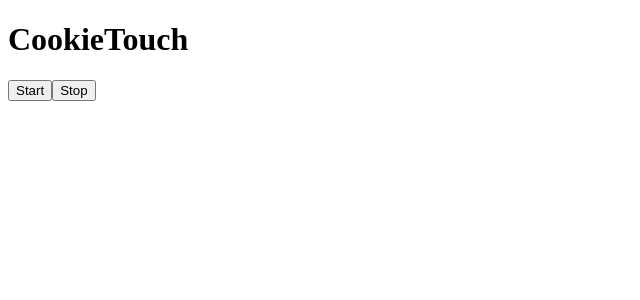
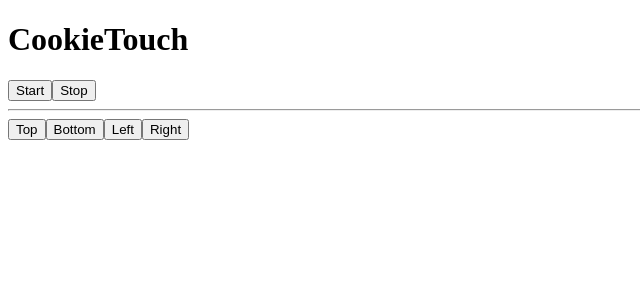
Before and after one commit to Lenon03/cookietouch, a React app: page / in a window 1280 px wide. Shown: the top 300 px of the page, without its empty margins (0-640 px from the left). Built offline with nearby package versions, Linux system fonts and the light colour scheme; no server answers; the HTML template or start-up script is replaced by a standard one.

Commit message:
Added buttons for testing movements

```diff
--- a/src/cookie/frames/BasicFrame.ts
+++ b/src/cookie/frames/BasicFrame.ts
@@ -1,5 +1,4 @@
 import Account from "../Account";
-import { MapChangeDirections } from "../game/managers/movements/MapChangeDirections";
 import { ChatChannelsMultiEnum } from "../protocol/enums/ChatChannelsMultiEnum";
 
 export default class BasicFrame {
@@ -63,9 +62,6 @@ export default class BasicFrame {
        }
     }
     console.log("(" + channel + ") [" + data.senderName + "] : " + data.content);
-
-    const res = account.game.managers.movements.changeMap(MapChangeDirections.Left);
-    console.log("Movement Results: ", res);
   }
 
   private async HandleChatServerWithObjectMessage(account: Account, data: any) {
--- a/src/renderer/components/App.tsx
+++ b/src/renderer/components/App.tsx
@@ -1,6 +1,6 @@
 import * as React from "react";
 import Account from "../../cookie/Account";
-import DTConstants from "../../cookie/protocol/DTConstants";
+import { MapChangeDirections } from "../../cookie/game/managers/movements/MapChangeDirections";
 
 export class App extends React.Component<{}, {}> {
 
@@ -18,8 +18,19 @@ export class App extends React.Component<{}, {}> {
         <h1>CookieTouch</h1>
         <button onClick={() => this.start()}>Start</button>
         <button onClick={() => this.stop()}>Stop</button>
+        <hr />
+
+        <button onClick={() => this.changeMap(MapChangeDirections.Top)}>Top</button>
+        <button onClick={() => this.changeMap(MapChangeDirections.Bottom)}>Bottom</button>
+        <button onClick={() => this.changeMap(MapChangeDirections.Left)}>Left</button>
+        <button onClick={() => this.changeMap(MapChangeDirections.Right)}>Right</button>
       </div>
     );
+  }
+
+  private changeMap(dir: MapChangeDirections) {
+    const res = this.account.game.managers.movements.changeMap(dir);
+    console.log("Movement Result: ", res);
   }
 
   private start() {
```
